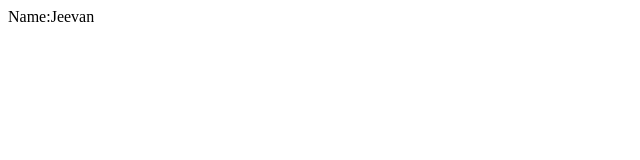
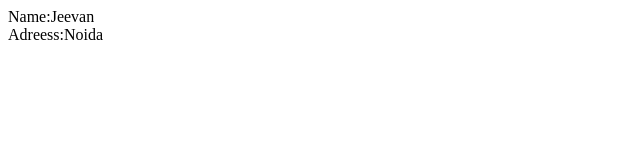
Before and after one commit to jeevansingh901/Github1, a plain HTML site: page index.html in a window 1280 px wide. Shown: the full height of the page, 0-640 px from the left. Drawn offline with Linux system fonts and the light colour scheme.

Commit message:
Adding Address

```diff
--- a/index.html
+++ b/index.html
@@ -4,6 +4,7 @@
 
 <body>
 <div> Name:Jeevan</div>
+<div> Adreess:Noida</div>
 
 </body>
 
```
